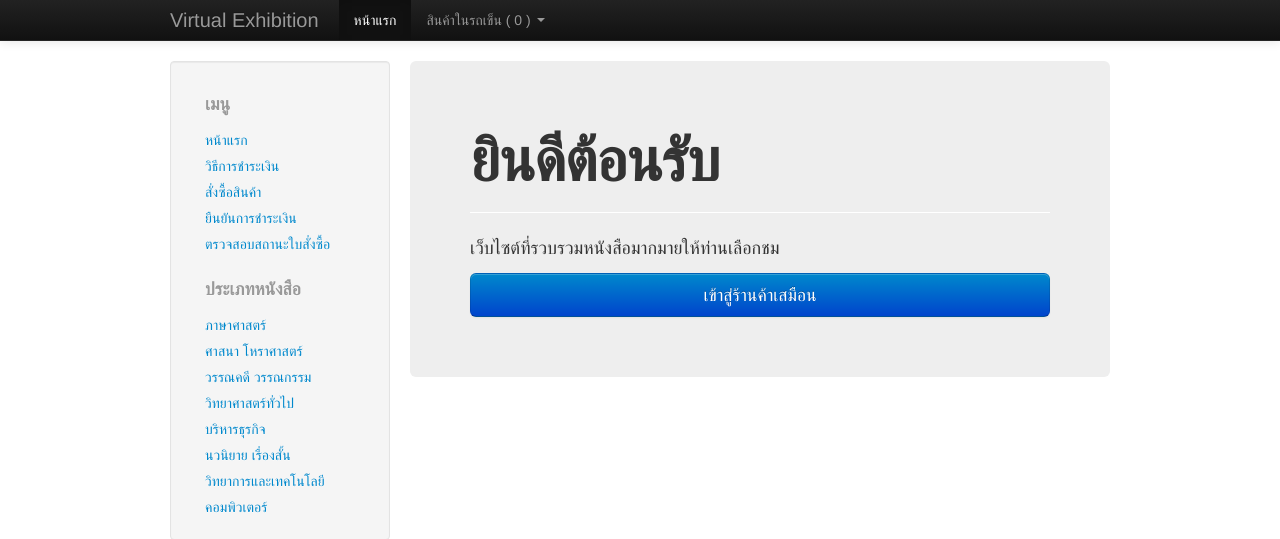
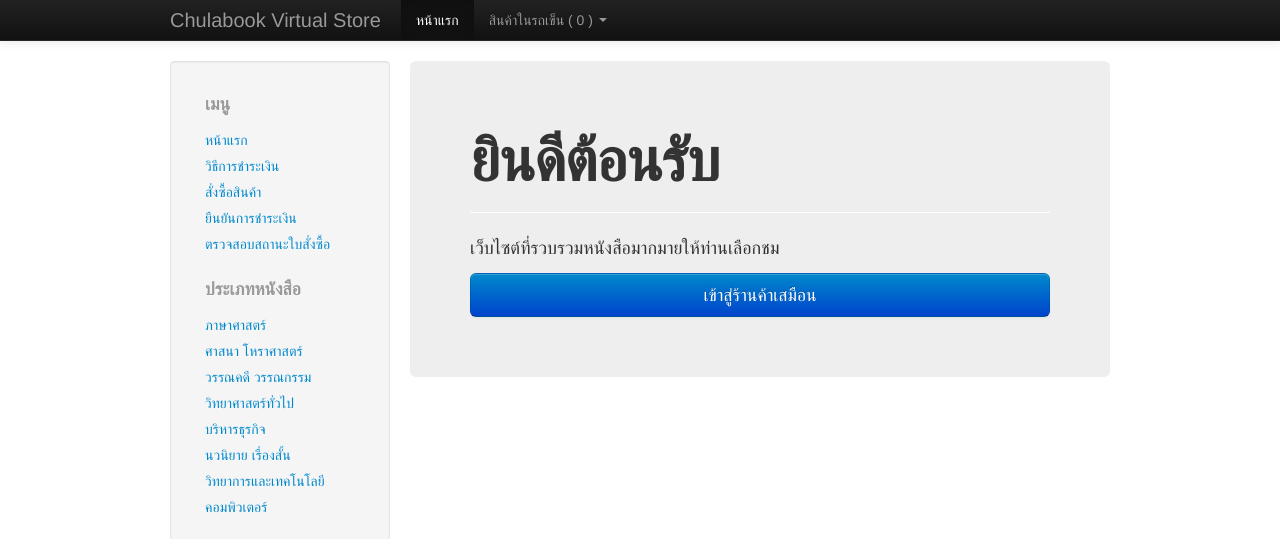
Before and after one commit to YB1010/x3dom-vsm, a PHP site: page /home.php in a window 1280 px wide. Shown: the top 539 px of the page. Run offline with PHP 8.4, Linux system fonts and the light colour scheme; data comes from the database, SQL or seed files in the repository.

Commit message:
Changed headline text.

```diff
--- a/pages/header.page.php
+++ b/pages/header.page.php
@@ -1,7 +1,7 @@
 <header class="navbar navbar-inverse navbar-static-top">
 	<nav class="navbar-inner">
 		<div class="container ">
-			<a class="brand" href="home.php">Virtual Exhibition</a>
+			<a class="brand" href="home.php">Chulabook Virtual Store</a>
 			<ul class="nav">
 				<li class="active">
 					<a href="home.php">หน้าแรก</a>
```
